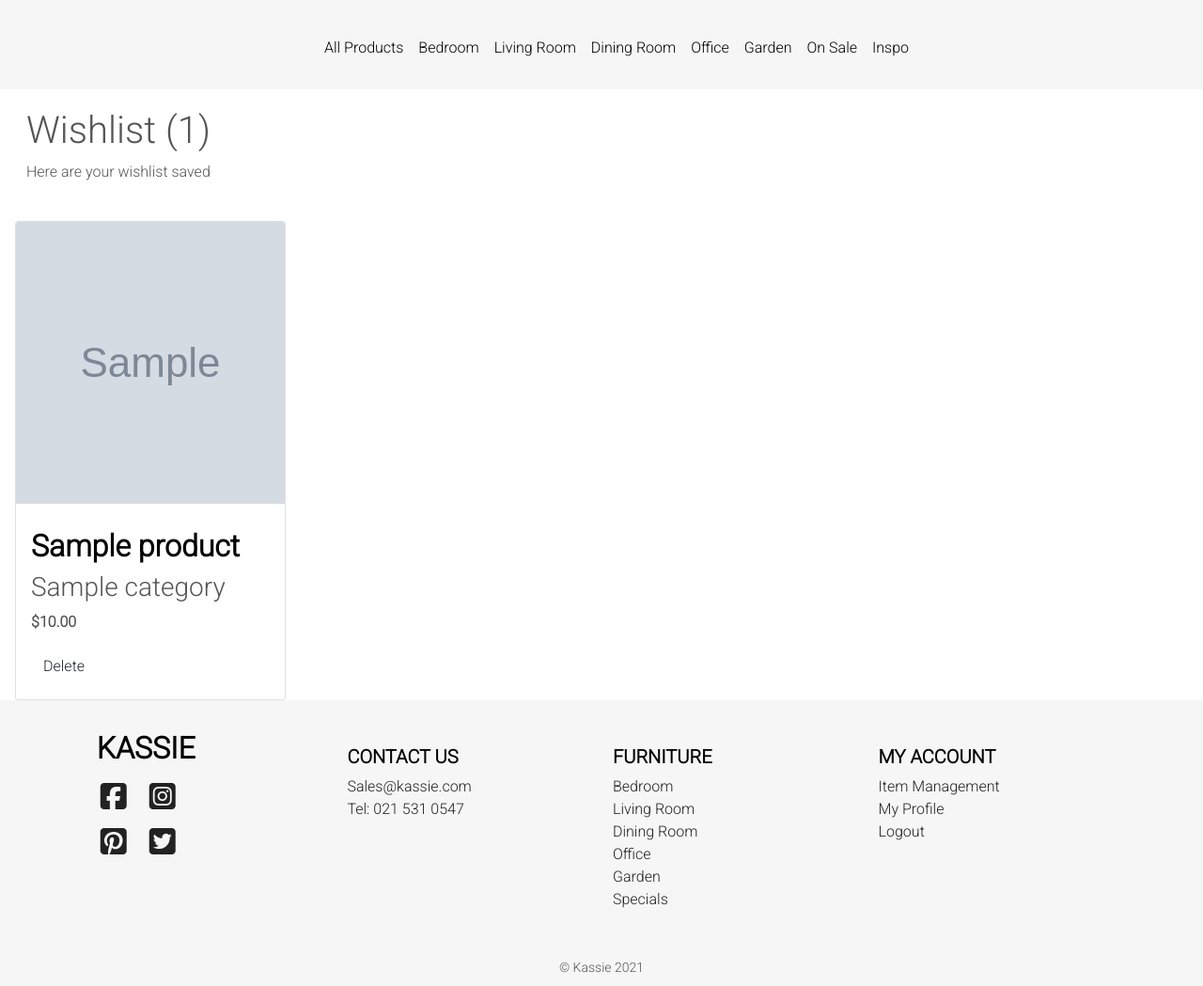
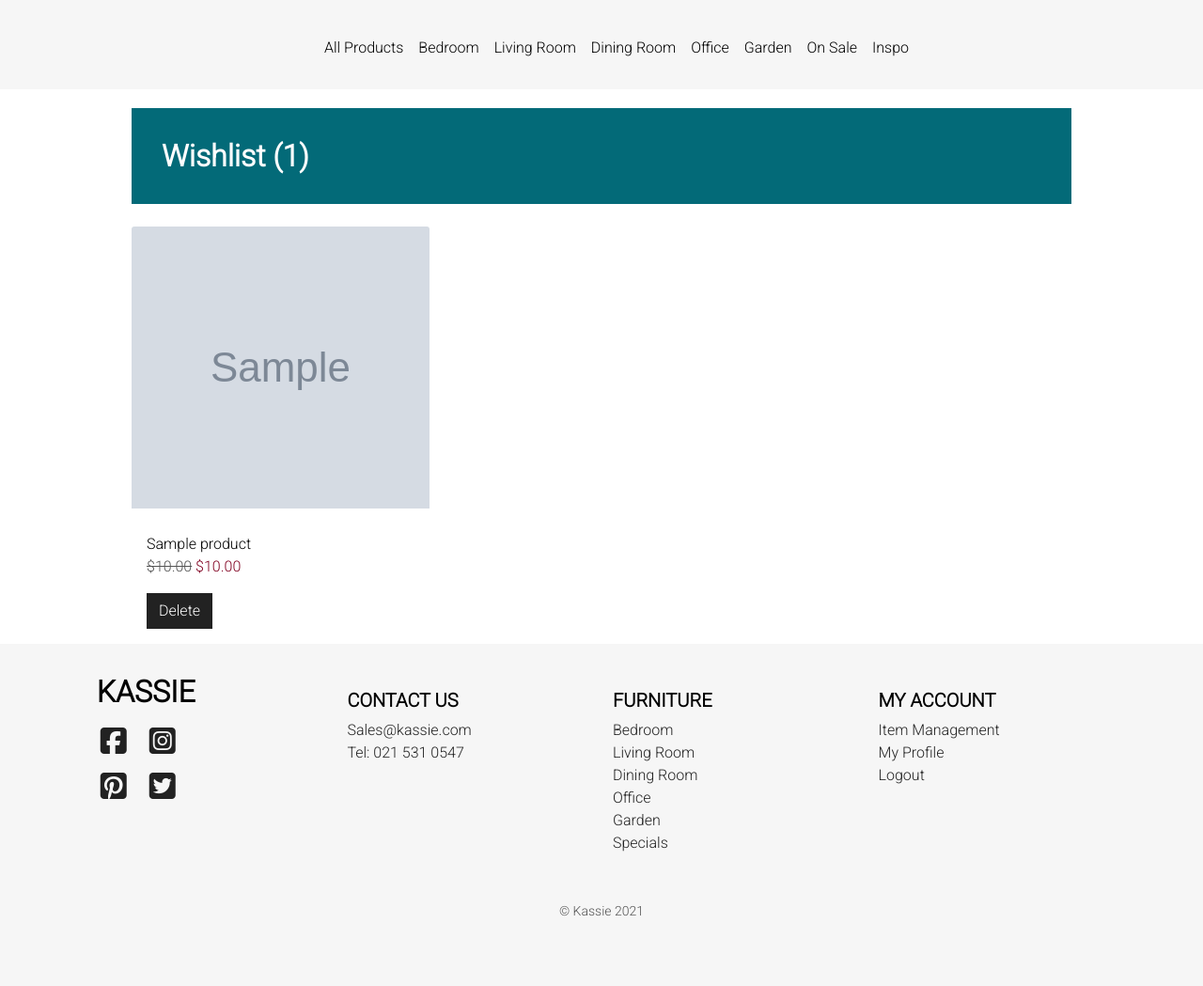
Before and after one commit to PillowFishSticks/Kassie-MS4, a Django app: page /wishlist/view_product_wishlist/ in a window 1280 px wide. Shown: the part 73-1122 px from the top of the page at 94% size. After the commit the page ends 1048 px from the top, so only its background shows below. Run offline with Django 3.2, Linux system fonts and the light colour scheme; a user stored in the database is signed in; tables that the repository leaves empty hold one stand-in row (values such as "Sample post"); grey boxes marked "Sample" are stand-in pictures; some libraries are stand-ins or nearby versions.

Commit message:
Style wishlist

```diff
--- a/wishlist/templates/wishlist/wishlist.html
+++ b/wishlist/templates/wishlist/wishlist.html
@@ -1,6 +1,7 @@
 {% extends "base.html" %}
 {% load static %}
 {% block extra_title %}wishlist{% endblock %}
+
 {% block page_header %}
     <div class="container header-container">
         <div class="row">
@@ -8,13 +9,13 @@
         </div>
     </div>
 {% endblock %}
+
 {% block content %}
-<div class="overlay"></div>
-    <div class="container-fluid px-3">
+    <div class="overlay"></div>
+    <div class="container">
         <div class="row">
-            <div class="col-12 col-sm-6 p-4 my-auto">
-                <h1 class="font-black-bg">Wishlist ({{ wishlist_items_count }})</h1>
-                <p class="font-black-bg">Here are your wishlist saved</p>
+            <div class="col">
+                <h2 class="page-banner text-white mt-4 mb-4">Wishlist ({{ wishlist_items_count }})</h2>
             </div>
         </div>
         <div class="row">
@@ -22,37 +23,39 @@
                 <div class="row">
                     {% for wishlist in wishlist_items %}
                             <!-- List of wishlist -->
-                            <div class="col-sm-6 col-md-6 col-lg-6 col-xl-3">
-                                    <div class="card" style="width: 18rem;">
+                            <div class="col-sm-6 col-md-6 col-lg-4 col-xl-4">
+                                <div class="card h-100 border-0">
                                         {% if wishlist.image %}
                                             <a href="{% url 'product_detail' wishlist.id %}">
-                                                <img src="{{ wishlist.image.url }}" class="card-img-top" alt="{{ wishlist.name }}">
+                                                <img class="card-img-top img-fluid"  src="{{ wishlist.image.url }}" alt="{{ wishlist.name }}">
                                             </a>
                                         {% else %}
                                             <a href="{% url 'product_detail' wishlist.id %}">
-                                                <img src="{{ MEDIA_URL }}noimage.png" class="card-img-top" alt="not available">
+                                                <img class="card-img-top img-fluid" src="{{ MEDIA_URL }}noimage.png" alt="not available">
                                             </a>
                                         {% endif %}
                                         <div class="card-body">
                                             <div class="row">
                                                 <div class="col-12">
-                                                    <h2 class="card-title font-black">{{ wishlist.name }}</h2>
-                                                </div>
-                                                <div class="col-12">
-                                                    <h3 class="font-weight-light font-black">{{ wishlist.category.friendly_name }}</h3>
+                                                    <p class="mb-0 text-black font-weight-bold">{{ wishlist.name }}</p>
                                                 </div>
                                                 <div class="col-6 align-self-center font-black">
-                                                    <strong>${{ wishlist.price }}</strong>
+                                                    {% if wishlist.onsale %}
+                                                        <p class="mb-0 text-left item-price"><s>${{wishlist.price }}</s></p>
+                                                        <p class="mb-0 text-left item-sale-price">${{wishlist.onsale_price }}</p>
+                                                    {% else %}
+                                                        <p class="mb-0 text-left item-price font-weight-bold">${{wishlist.price }}</p>
+                                                    {% endif %}
                                                 </div>
                                           </div>
                                             <div class="center-div pt-3">
-                                                <a class="btn black-btn" data-bs-toggle="modal" data-bs-target="#deletewishlist{{ wishlist.id }}">Delete</a>
+                                                <a class="btn btn-black" data-bs-toggle="modal" data-bs-target="#deletewishlist{{ wishlist.id }}">Delete</a>
                                                 <!-- Delete wishlist modal -->
                                                 <div class="modal fade" id="deletewishlist{{ wishlist.id }}" tabindex="-1"  aria-hidden="true">
                                                     <div class="modal-dialog">
                                                         <div class="modal-content">
                                                             <div class="modal-header">
-                                                                <h2 class="modal-title font-black">Delete wishlist</h2>
+                                                                <h4>Delete wishlist</h4>
                                                                 <button type="button" class="btn-close" data-bs-dismiss="modal" aria-label="Close"></button>
                                                             </div>
                                                             <div class="modal-body font-black">
@@ -60,8 +63,8 @@
                                                             </div>
                                                             <div class="modal-footer">
                                                                 <!-- Close and delete wishlist buttons-->
-                                                                <button type="button" class="btn black-btn" data-bs-dismiss="modal">Close</button>
-                                                                <a href="{% url 'remove_product_from_wishlist' wishlist.id 'wishlist' %}" class="btn red-btn">Delete</a>
+                                                                <button type="button" class="btn btn-secondary" data-bs-dismiss="modal">Close</button>
+                                                                <a href="{% url 'remove_product_from_wishlist' wishlist.id 'wishlist' %}" class="btn btn-danger">Delete</a>
                                                             </div>
                                                         </div>
                                                     </div>
```
Also changed, not shown: products/templates/products/products.html (+8 -1 lines).
